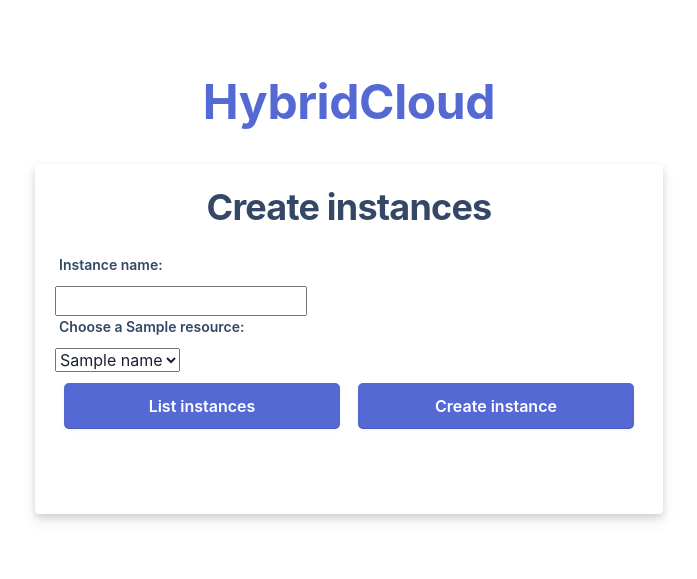
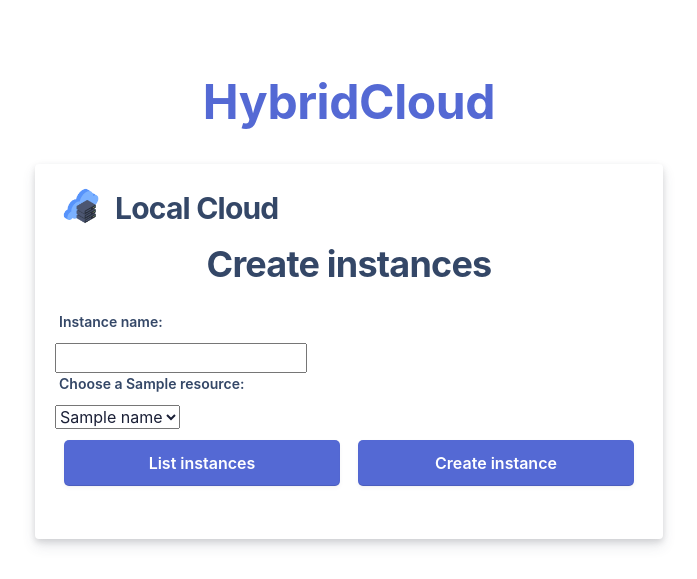
Before and after one commit to PAPAMICA/python-OpenStack-HybridCloud, a Flask app: template templates/create_instance.html in a window 1280 px wide. Shown: the top 579 px of the page, without its empty margins (291-988 px from the left). Run offline with Flask 2, Linux system fonts and the light colour scheme; the template is opened without the code that fills it: most values are stand-ins (such as "Sample title", 1, 10 or a date in 2020); parts of the project's set-up code (start-up, migrations or seed data) failed here and were passed over; some libraries are stand-ins or nearby versions.

Commit message:
Refonte de create_instance

```diff
--- a/templates/create_instance.html
+++ b/templates/create_instance.html
@@ -23,6 +23,27 @@
             <div class="column-3">
               <div class="formbg">
                 <div class="formbg-inner padding-horizontal--20">
+                  {% if cloud == "Infomaniak" %}
+                        <div class="d-flex px-2 py-1">
+                          <div>
+                            <img src="{{ url_for('static', filename='img/IPC.png') }}" class="avatar avatar-sm me-3"
+                              alt="Public">
+                          </div>
+                          <div class="d-flex flex-column justify-content-center">
+                            <h3>Public Cloud</h3>
+                          </div>
+                        </div>
+                        {% else %}
+                        <div class="d-flex px-2 py-1">
+                          <div>
+                            <img src="{{ url_for('static', filename='img/local.png') }}" class="avatar avatar-sm me-3"
+                              alt="Local">
+                          </div>
+                          <div class="d-flex flex-column justify-content-center">
+                            <h3>Local Cloud</h3>
+                          </div>
+                        </div>
+                        {% endif %}
                   <span class="padding-bottom--15"><h2 class="center">Create instances</h2></span>
                   <form id="stripe-login" method="post">
                     <label for="iname">Instance name:</label>
--- a/templates/deploy_app.html
+++ b/templates/deploy_app.html
@@ -18,6 +18,7 @@
         </div>
         <div class="formbg-outer">
           <div class="row">
+            {%for cloud in resources%}
 
             <div class="column-3">
               <div class="formbg">
@@ -26,10 +27,10 @@
                   <form id="stripe-login" method="post">
                     <label for="iname">Instance name:</label>
                     <input type="text" id="iname" name="iname">
-                    {%for resource in resources%}
+                    {%for resource in resources[cloud]%}
                     <label for="{{ resource }}">Choose a {{ resource }}:</label>
                     <select id="{{ resource }}" name="{{ resource }}">
-                      {%for data in resources[resource]%}
+                      {%for data in resources[cloud][resource]%}
                       <option value="{{ data }}">{{ data }}</option>
                       {%endfor%}
                     </select>
@@ -44,6 +45,7 @@
                   </form>
                 </div>
               </div>
+              {%endfor%}
           </div>
 
       </div>
```
